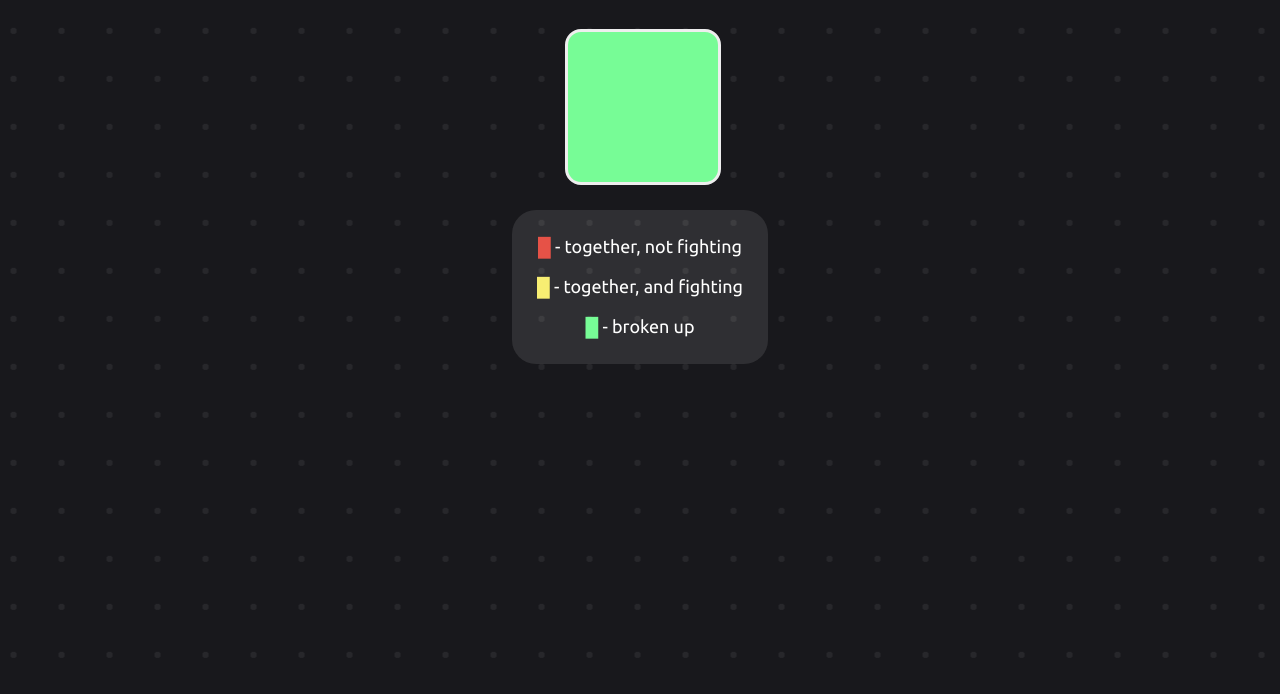
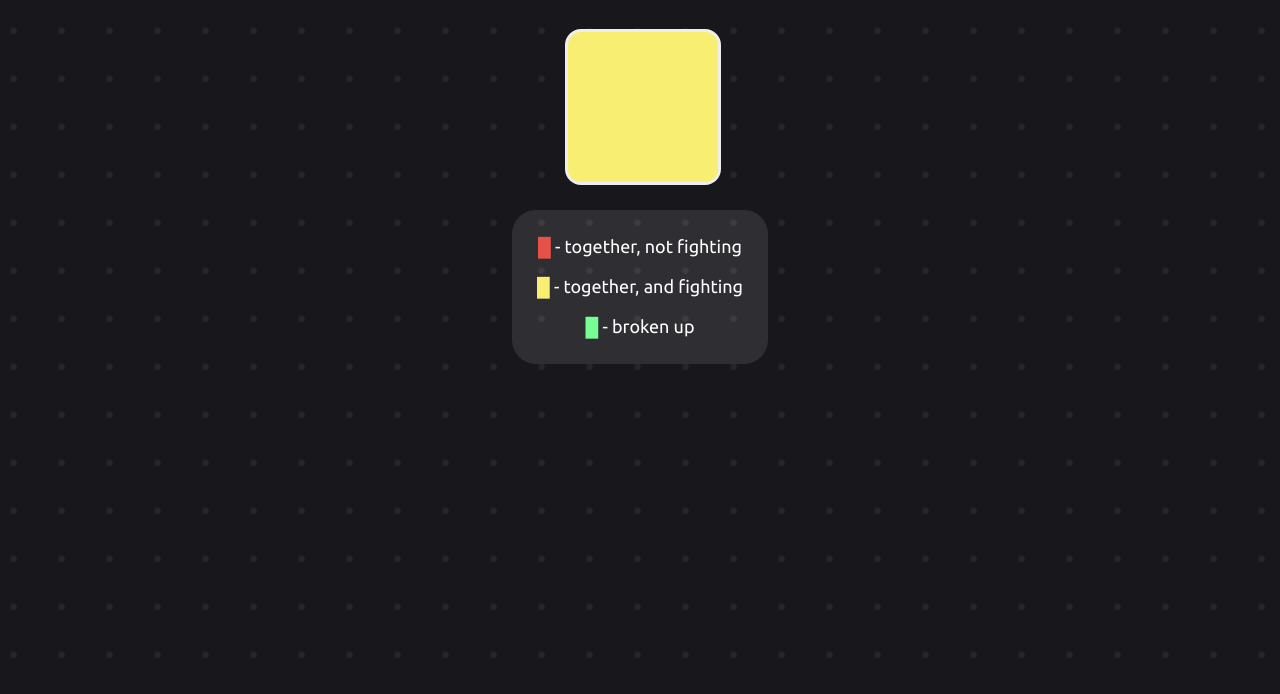
Before and after one commit to jpolisky/baddie-status, a plain HTML site: page index.html in a window 1280 px wide. Shown: the part 106-800 px from the top of the page. Drawn offline with nearby package versions, Linux system fonts and the light colour scheme.

Commit message:
Update style.css
Baddie Statis

```diff
--- a/style.css
+++ b/style.css
@@ -31,7 +31,7 @@ h1 {
   width: 150px;
   margin-left: clamp(4rem, 50vw - 75px, 48rem);
   margin-top: 25px;
-  background-color: var(--green);
+  background-color: var(--yellow);
   border: 3px solid #eee;
   border-radius: 16px;
 
```
